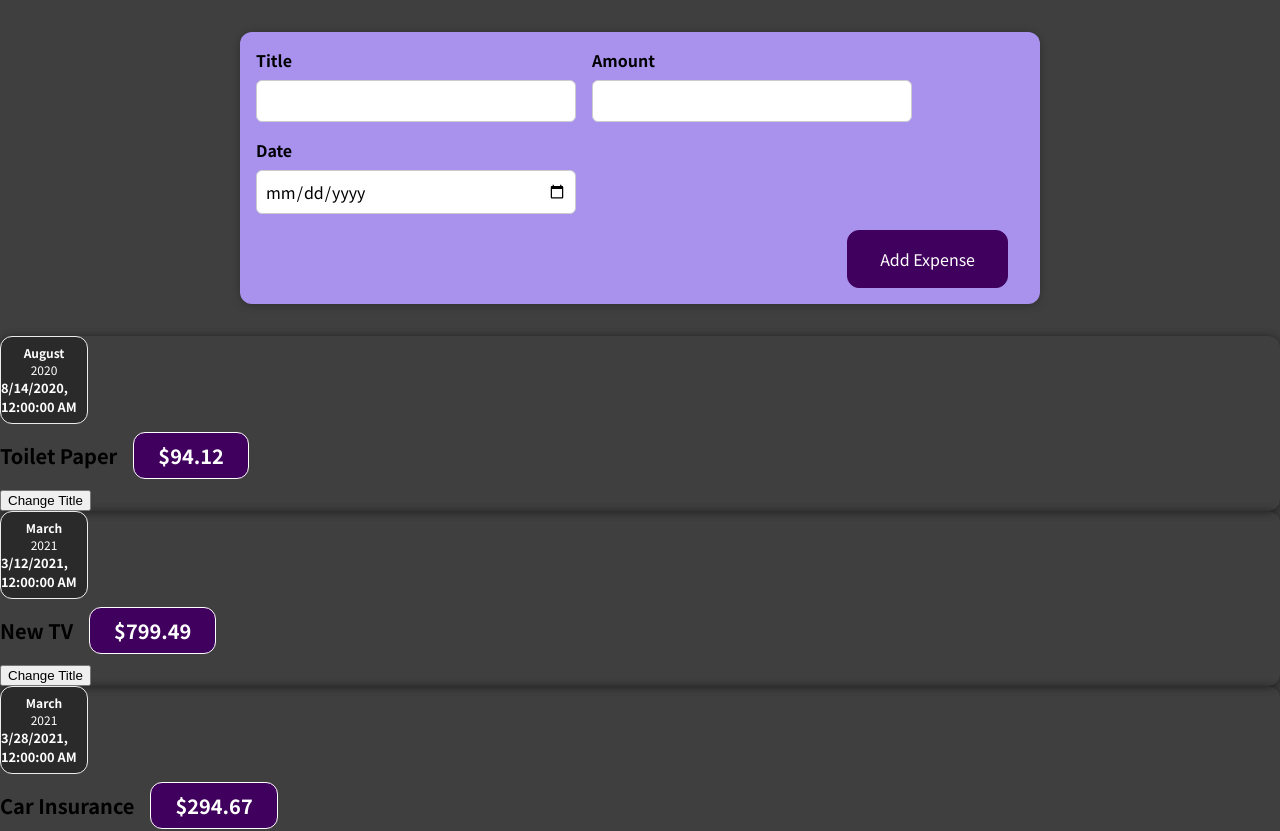
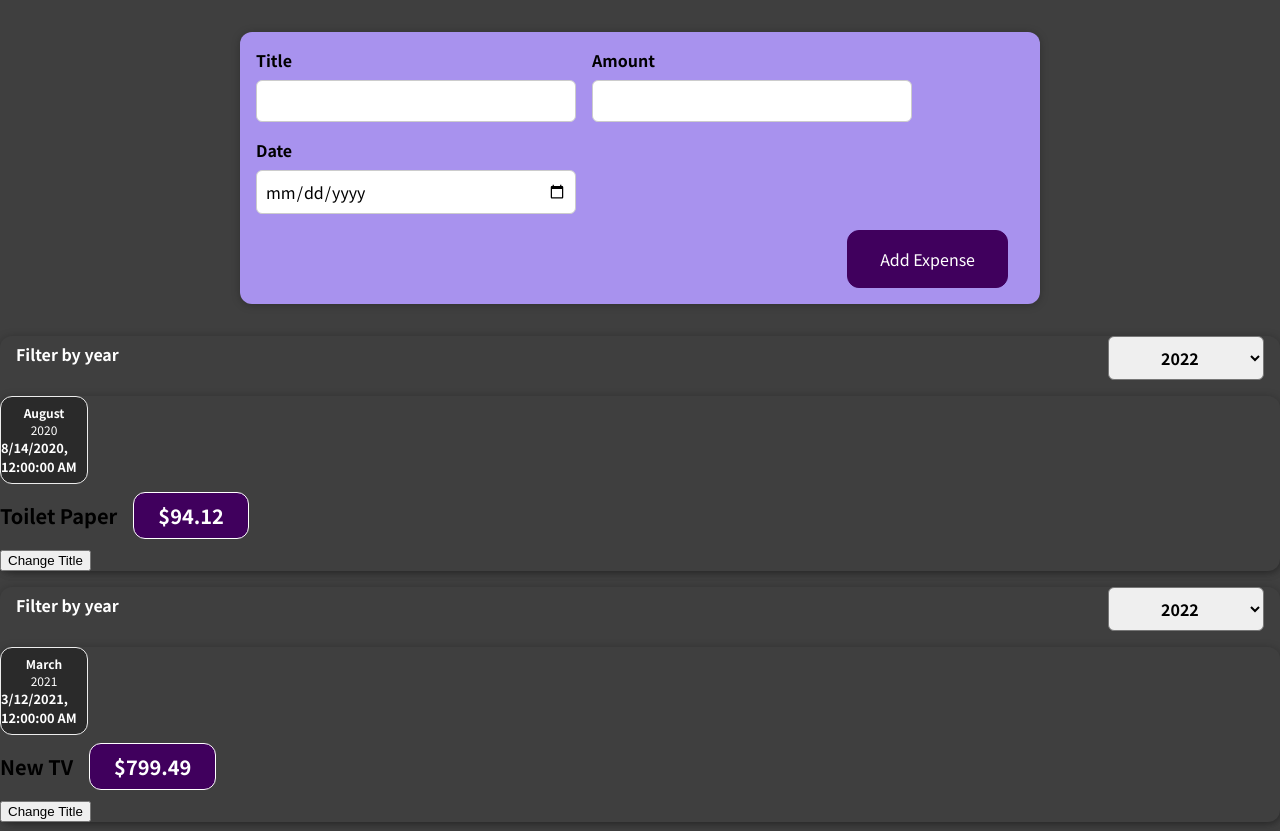
Before and after one commit to asujsi/react-projects, a React (Create React App) app in the folder expense-app/expense-app/: page / in a window 1280 px wide. Shown: the top 831 px of the page. Built offline with nearby package versions, Linux system fonts and the light colour scheme.

Commit message:
commit-3

```diff
--- a/expense-app/expense-app/src/App.js
+++ b/expense-app/expense-app/src/App.js
@@ -23,9 +23,14 @@ function App() {
       date: new Date(2021, 5, 12),
     },
   ];
+
+  const addExpenseHandler = (expense) => {
+    console.log(expense);
+  };
+
   return (
     <div className="container">
-      <NewExpense />
+      <NewExpense onAddExpenseHandler={addExpenseHandler} />
       <Expenses expenses={expenses[0]} />
       <Expenses expenses={expenses[1]} />
       <Expenses expenses={expenses[2]} />
--- /dev/null
+++ b/expense-app/expense-app/src/components/Expense/ExpenseFilter.css
@@ -0,0 +1,24 @@
+.expenses-filter {
+  color: white;
+  padding: 0 1rem;
+}
+
+.expenses-filter__control {
+  display: flex;
+  width: 100%;
+  align-items: center;
+  justify-content: space-between;
+  margin: 1rem 0;
+}
+
+.expenses-filter label {
+  font-weight: bold;
+  margin-bottom: 0.5rem;
+}
+
+.expenses-filter select {
+  font: inherit;
+  padding: 0.5rem 3rem;
+  font-weight: bold;
+  border-radius: 6px;
+}
--- /dev/null
+++ b/expense-app/expense-app/src/components/Expense/ExpenseFilter.js
@@ -0,0 +1,24 @@
+import React from "react";
+import "./ExpenseFilter.css";
+
+const ExpensesFilter = ({ onFilter, selected }) => {
+  const dropdownChangeHandler = (event) => {
+    onFilter(event.target.value);
+  };
+
+  return (
+    <div className="expenses-filter">
+      <div className="expenses-filter__control">
+        <label>Filter by year</label>
+        <select value={selected} onChange={dropdownChangeHandler}>
+          <option value="2022">2022</option>
+          <option value="2021">2021</option>
+          <option value="2020">2020</option>
+          <option value="2019">2019</option>
+        </select>
+      </div>
+    </div>
+  );
+};
+
+export default ExpensesFilter;
--- a/expense-app/expense-app/src/components/Expense/Expenses.js
+++ b/expense-app/expense-app/src/components/Expense/Expenses.js
@@ -1,10 +1,20 @@
+import { useState } from "react";
 import ExpenseItem from "./ExpenseItem";
 import Card from "../UI/Card";
+import ExpensesFilter from "./ExpenseFilter";
 import "./Expenses.css";
 
 function Expenses({ expenses }) {
+  const [filteredYear, setFilteredYear] = useState("");
+
+  const filterChangeHandler = (selectedYear) => {
+    setFilteredYear(selectedYear);
+    console.log(selectedYear);
+  };
+
   return (
     <Card className="Expenses">
+      <ExpensesFilter selected={filteredYear} onFilter={filterChangeHandler} />
       <ExpenseItem
         title={expenses.title}
         amount={expenses.amount}
--- a/expense-app/expense-app/src/components/NewExpense/ExpenseForm.js
+++ b/expense-app/expense-app/src/components/NewExpense/ExpenseForm.js
@@ -1,21 +1,63 @@
-import React from "react";
+import React, { useState } from "react";
 import "./ExpenseForm.css";
 
-function ExpenseForm() {
+function ExpenseForm({ onSaveExpenseData }) {
+  const [enteredTitle, setEnteredTitle] = useState("");
+  const [enteredAmount, setEnteredAmount] = useState(""); //thats why(2)
+  const [enteredDate, setEnteredDate] = useState(""); //thats why(2)
+  const titleChangeHandler = (event) => {
+    setEnteredTitle(event.target.value);
+  };
+  const amountChangeHandler = (event) => {
+    setEnteredAmount(event.target.value); //the value at the event target is always string(1)
+  };
+  const dateChangeHandler = (event) => {
+    setEnteredDate(event.target.value); //the value at the event target is always string(1)
+  };
+  const submitHandler = (event) => {
+    event.preventDefault();
+    const expenseData = {
+      title: enteredTitle,
+      amount: enteredAmount,
+      date: new Date(enteredDate),
+    };
+    onSaveExpenseData(expenseData);
+    // this will set the value back to empty string which will be transfered back to the value attr in the input
+    setEnteredTitle("");
+    setEnteredAmount("");
+    setEnteredDate("");
+  };
+
   return (
-    <form>
+    <form onSubmit={submitHandler}>
       <div className="new-expense__controls">
         <div className="new-expense__control">
           <label>Title</label>
-          <input type="text" />
+          <input
+            type="text"
+            value={enteredTitle} //set the input back to empty
+            onChange={titleChangeHandler}
+          />
         </div>
         <div className="new-expense__control">
           <label>Amount</label>
-          <input type="number" min="0.01" step="0.01" />
+          <input
+            type="number"
+            min="0.01"
+            step="0.01"
+            value={enteredAmount} //set the input back to empty
+            onChange={amountChangeHandler}
+          />
         </div>
         <div className="new-expense__control">
           <label>Date</label>
-          <input type="date" min="2020-01-01" step="2022-12-31" />
+          <input
+            type="date"
+            min="2020-01-01"
+            step="2022-12-31"
+            value={enteredDate} //set the input back to empty
+            onChange={dateChangeHandler}
+          />
         </div>
       </div>
       <div className="new-expense__actions">
--- a/expense-app/expense-app/src/components/NewExpense/NewExpense.js
+++ b/expense-app/expense-app/src/components/NewExpense/NewExpense.js
@@ -1,10 +1,17 @@
 import "./NewExpense.css";
 import ExpenseForm from "./ExpenseForm";
 
-function NewExpense() {
+function NewExpense({ onAddExpenseHandler }) {
+  const saveExpenseDataHandler = (enteredExpenseData) => {
+    const expenseData = {
+      ...enteredExpenseData,
+      id: Math.random().toString(),
+    };
+    onAddExpenseHandler(expenseData);
+  };
   return (
     <div className="new-expense">
-      <ExpenseForm />
+      <ExpenseForm onSaveExpenseData={saveExpenseDataHandler} />
     </div>
   );
 }
```
